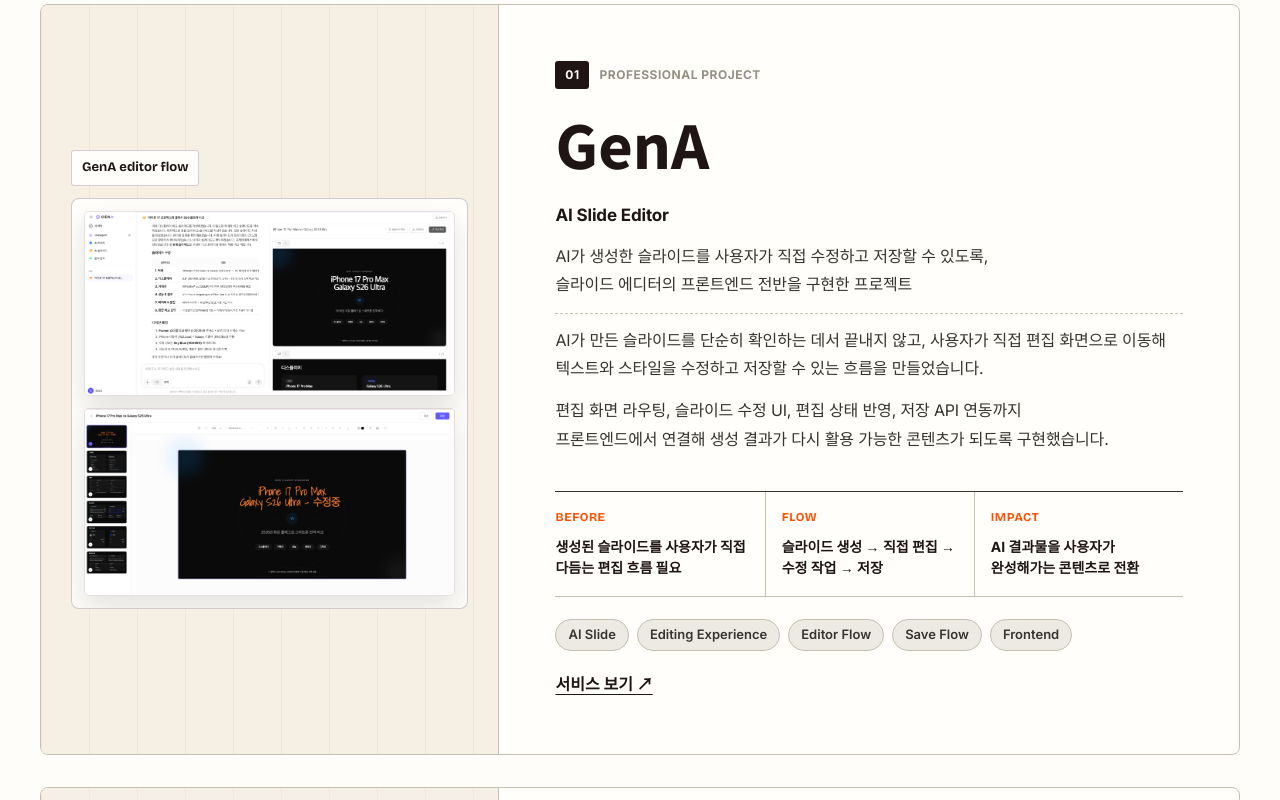
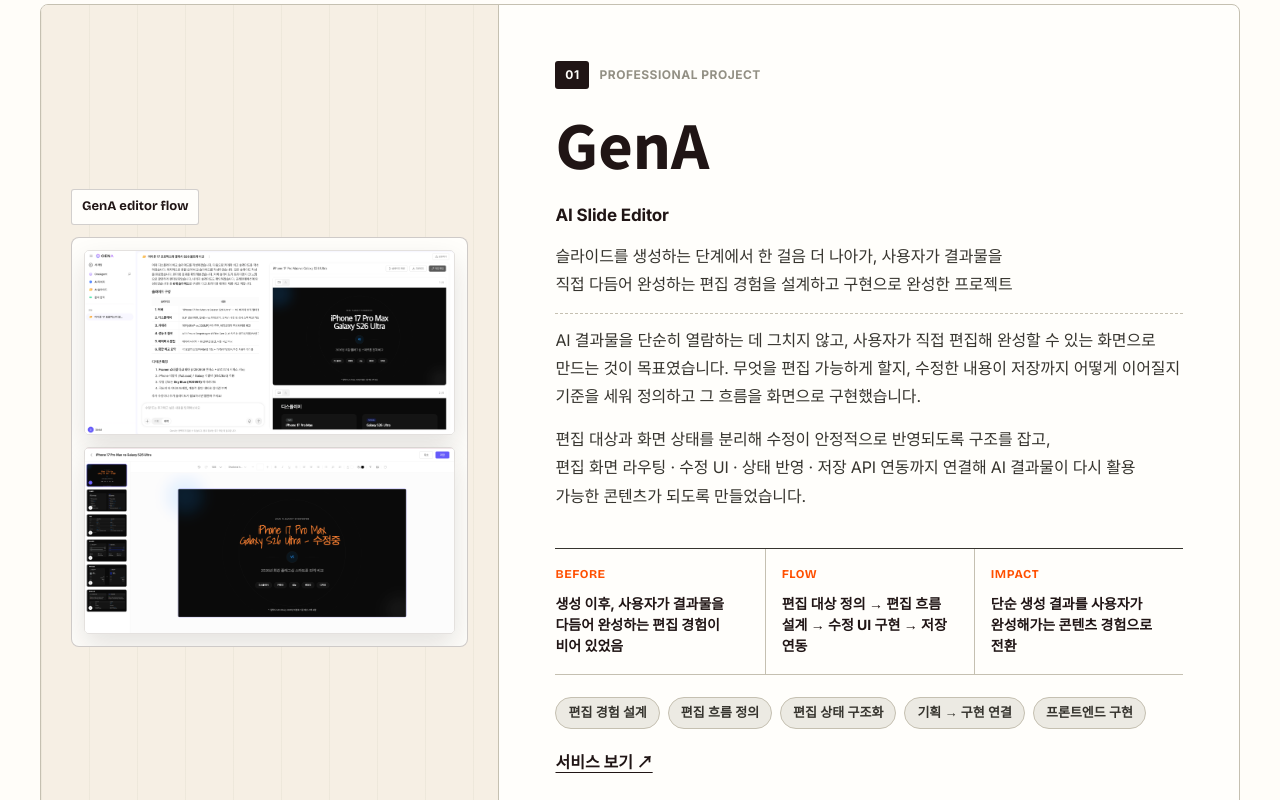
Before and after one commit to sgsg9447/sseul, a React (Vite) app: page / in a window 1280 px wide. Shown: the part 11200-12000 px from the top of the page. Built offline with nearby package versions, Linux system fonts and the light colour scheme.

Commit message:
Reframe GenA case study for planning resume
Recast the GenA project copy from frontend-only to emphasize designing
the post-generation editing experience. Replace noun-style badges with
contribution-oriented ones.

Co-Authored-By: Claude Opus 4.8 <noreply@anthropic.com>

```diff
--- a/src/data/portfolio.ts
+++ b/src/data/portfolio.ts
@@ -25,20 +25,20 @@ export const projects: Project[] = [
     label: 'PROFESSIONAL PROJECT',
     title: 'AI Slide Editor',
     summary:
-      'AI가 생성한 슬라이드를 사용자가 직접 수정하고 저장할 수 있도록,\n슬라이드 에디터의 프론트엔드 전반을 구현한 프로젝트',
+      '슬라이드를 생성하는 단계에서 한 걸음 더 나아가, 사용자가 결과물을\n직접 다듬어 완성하는 편집 경험을 설계하고 구현으로 완성한 프로젝트',
     role:
-      'AI가 만든 슬라이드를 단순히 확인하는 데서 끝내지 않고, 사용자가 직접 편집 화면으로 이동해 텍스트와 스타일을 수정하고 저장할 수 있는 흐름을 만들었습니다.',
+      'AI가 생성한 슬라이드에서 무엇을 편집 가능하게 할지, 편집에서 저장까지 어떤 흐름으로 이어질지를 직접 정의하고 화면으로 옮겼습니다.',
     details: [
-      'AI가 만든 슬라이드를 단순히 확인하는 데서 끝내지 않고, 사용자가 직접 편집 화면으로 이동해 텍스트와 스타일을 수정하고 저장할 수 있는 흐름을 만들었습니다.',
-      '편집 화면 라우팅, 슬라이드 수정 UI, 편집 상태 반영, 저장 API 연동까지\n프론트엔드에서 연결해 생성 결과가 다시 활용 가능한 콘텐츠가 되도록 구현했습니다.',
+      'AI 결과물을 단순히 열람하는 데 그치지 않고, 사용자가 직접 편집해 완성할 수 있는 화면으로 만드는 것이 목표였습니다. 무엇을 편집 가능하게 할지, 수정한 내용이 저장까지 어떻게 이어질지 기준을 세워 정의하고 그 흐름을 화면으로 구현했습니다.',
+      '편집 대상과 화면 상태를 분리해 수정이 안정적으로 반영되도록 구조를 잡고,\n편집 화면 라우팅 · 수정 UI · 상태 반영 · 저장 API 연동까지 연결해 AI 결과물이 다시 활용 가능한 콘텐츠가 되도록 만들었습니다.',
     ],
     url: 'https://gena.kr/',
     linkLabel: '서비스 보기 ↗',
-    features: ['AI Slide', 'Editing Experience', 'Editor Flow', 'Save Flow', 'Frontend'],
+    features: ['편집 경험 설계', '편집 흐름 정의', '편집 상태 구조화', '기획 → 구현 연결', '프론트엔드 구현'],
     board: [
-      { label: 'Before', value: '생성된 슬라이드를 사용자가 직접 다듬는 편집 흐름 필요' },
-      { label: 'Flow', value: '슬라이드 생성 → 직접 편집 → 수정 작업 → 저장' },
-      { label: 'Impact', value: 'AI 결과물을 사용자가 완성해가는 콘텐츠로 전환' },
+      { label: 'Before', value: '생성 이후, 사용자가 결과물을 다듬어 완성하는 편집 경험이 비어 있었음' },
+      { label: 'Flow', value: '편집 대상 정의 → 편집 흐름 설계 → 수정 UI 구현 → 저장 연동' },
+      { label: 'Impact', value: '단순 생성 결과를 사용자가 완성해가는 콘텐츠 경험으로 전환' },
     ],
     visual: 'gena',
   },
```
